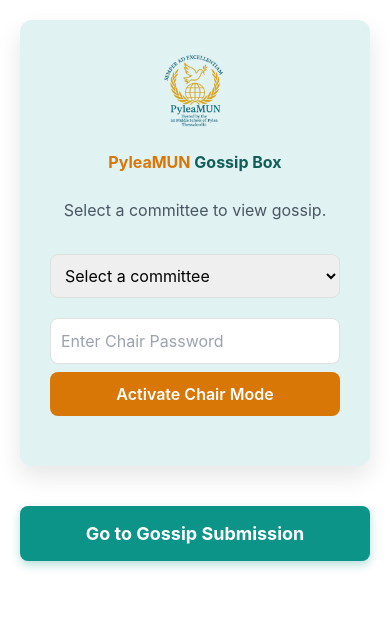
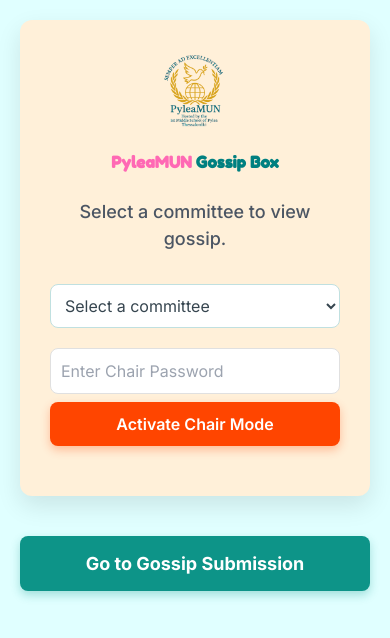
Before and after one commit to PyleaMUN/gossipbox-board, a plain HTML site: page index.html in a window 390 px wide. Drawn offline with nearby package versions, Linux system fonts and the light colour scheme; no server answers.

Commit message:
Update index.html

```diff
--- a/index.html
+++ b/index.html
@@ -4,13 +4,14 @@
     <meta charset="UTF-8">
     <meta name="viewport" content="width=device-width, initial-scale=1.0">
     <title id="boardTitle">PyleaMUN Gossip Box - Board</title>
-    <!-- Tailwind CSS CDN for styling -->
     <script src="https://cdn.tailwindcss.com"></script>
+    <link href="https://fonts.googleapis.com/css2?family=Inter:wght@400;500;600;700&display=swap" rel="stylesheet">
+    <link href="https://fonts.googleapis.com/css2?family=Fredoka+One&display=swap" rel="stylesheet">
     <style>
         /* Custom styles for the Inter font and overall aesthetics */
         body {
             font-family: 'Inter', sans-serif;
-            background-color: #ffffff; /* White background for the entire app */
+            background-color: #E0FFFF; /* Light Aqua background for the entire app */
             display: flex;
             flex-direction: column;
             align-items: center;
@@ -18,8 +19,25 @@
             padding: 20px;
             box-sizing: border-box;
         }
+        /* Custom scrollbar for better aesthetics */
+        ::-webkit-scrollbar {
+            width: 8px;
+        }
+        ::-webkit-scrollbar-track {
+            background: #c0f0f0; /* Lighter aqua tone */
+            border-radius: 10px;
+        }
+        ::-webkit-scrollbar-thumb {
+            background: #008080; /* Teal tone */
+            border-radius: 10px;
+            cursor: grab;
+        }
+        ::-webkit-scrollbar-thumb:hover {
+            background: #006b6b; /* Even darker on hover */
+        }
+
         .container {
-            background-color: #e0f2f2; /* Light Teal background for the container box */
+            background-color: #FFF0D9; /* Light Peach/Lemon background for the container box */
             border-radius: 12px; /* More rounded corners */
             box-shadow: 0 10px 25px rgba(0, 0, 0, 0.1); /* Softer shadow */
             padding: 30px;
@@ -38,15 +56,26 @@
             border-radius: 8px; /* Rounded corners for the logo */
         }
         h1 {
-            color: #115e59; /* Darker Teal for main title */
-            font-size: 2.25rem; /* text-4xl */
+            font-family: 'Fredoka One', cursive; /* Applied Fredoka One */
+            color: #008080; /* Bold Teal for main title */
+            font-size: 3.75rem; /* text-6xl by default */
             margin-bottom: 1rem; /* mb-4 */
         }
+        @media (max-width: 640px) { /* Tailwind's sm breakpoint */
+            h1 {
+                font-size: 3rem; /* text-5xl on small screens */
+            }
+        }
         .pyleamun-text {
-            color: #d97706; /* Gold for PyleaMUN */
+            color: #FF69B4; /* Hot Pink for PyleaMUN accent */
+        }
+        .text-gray-600 { /* For the descriptive paragraph near title */
+            color: #36454F; /* Dark Charcoal for text */
+            font-size: 1.125rem; /* text-lg for better readability */
+            font-weight: 500; /* font-medium */
         }
         .gossip-card {
-            background-color: #f8f8f8; /* Slightly off-white for cards */
+            background-color: #FFFFFF; /* Clean white for cards */
             border: 1px solid #e0e0e0;
             border-radius: 10px;
             padding: 15px;
@@ -61,6 +90,7 @@
             font-size: 1.1rem;
             color: #333;
             line-height: 1.5;
+            font-weight: 500; /* font-medium for prominence */
         }
         .gossip-timestamp {
             font-size: 0.85rem;
@@ -68,12 +98,12 @@
             text-align: right;
         }
         .visibility-toggle {
-            display: flex; /* Always flex for consistency */
+            display: flex;
             align-items: center;
             gap: 8px;
             font-size: 0.9rem;
-            color: #555;
-            /* No absolute positioning here, controlled by flex parent */
+            color: #36454F; /* Dark Charcoal */
+            font-weight: 600; /* font-semibold */
         }
         .visibility-toggle input[type="checkbox"] {
             /* Hide default checkbox */
@@ -100,7 +130,7 @@
             transition: transform 0.3s ease;
         }
         .visibility-toggle input[type="checkbox"]:checked {
-            background-color: #0d9488; /* Teal for checked */
+            background-color: #008080; /* Bold Teal for checked */
         }
         .visibility-toggle input[type="checkbox"]:checked::before {
             transform: translateX(20px);
@@ -120,7 +150,7 @@
             gap: 10px;
             font-size: 1rem;
             font-weight: 600;
-            color: #444;
+            color: #36454F; /* Dark Charcoal */
         }
         .chair-mode-toggle-display input[type="checkbox"] {
             /* Hide default checkbox */
@@ -147,7 +177,7 @@
             transition: transform 0.3s ease;
         }
         .chair-mode-toggle-display input[type="checkbox"]:checked {
-            background-color: #0d9488; /* Teal for checked */
+            background-color: #008080; /* Bold Teal for checked */
         }
         .chair-mode-toggle-display input[type="checkbox"]:checked::before {
             transform: translateX(25px);
@@ -159,11 +189,13 @@
             border-radius: 8px;
             font-size: 16px;
             box-sizing: border-box;
+            background-color: #ffffff;
+            color: #36454F;
         }
         .chair-mode-activate-button {
             width: 100%;
             padding: 10px;
-            background-color: #d97706; /* Gold button */
+            background-color: #FF4500; /* Vibrant Orange */
             color: white;
             border: none;
             border-radius: 8px;
@@ -171,24 +203,33 @@
             font-weight: 600;
             cursor: pointer;
             transition: background-color 0.3s ease;
+            box-shadow: 0 4px 10px rgba(255, 69, 0, 0.3);
         }
         .chair-mode-activate-button:hover {
-            background-color: #b45309; /* Darker gold on hover */
+            background-color: #CC3700; /* Darker orange on hover */
         }
         .committee-selector {
             margin-bottom: 20px;
             padding: 10px;
-            border: 1px solid #e0e0e0;
+            border: 1px solid #c0e0e0; /* Lighter border */
             border-radius: 8px;
             font-size: 16px;
             width: 100%;
             max-width: 300px;
             box-sizing: border-box;
+            background-color: #ffffff; /* White background */
+            color: #36454F; /* Dark Charcoal text */
+        }
+        .committee-selector:focus {
+            outline: none;
+            border-color: #008080;
+            box-shadow: 0 0 0 3px rgba(0, 128, 128, 0.2);
         }
         .no-gossip-message {
-            color: #666;
+            color: #36454F; /* Dark Charcoal */
             font-style: italic;
             margin-top: 20px;
+            font-weight: 500; /* font-medium */
         }
         .delete-button {
             background-color: #ef4444; /* Red for delete */
@@ -230,8 +271,11 @@
         }
         .modal-content h3 {
             font-size: 1.5rem;
-            color: #333;
+            color: #008080; /* Bold Teal */
             margin-bottom: 20px;
+        }
+        .modal-content p {
+            color: #36454F; /* Dark Charcoal */
         }
         .modal-buttons {
             display: flex;
@@ -246,6 +290,7 @@
             cursor: pointer;
             transition: background-color 0.3s ease;
             width: 100%; /* Make buttons full width in modal */
+            box-shadow: none; /* Remove default button shadow for modal buttons */
         }
         .modal-buttons .confirm-delete {
             background-color: #ef4444; /* Red */
@@ -298,7 +343,6 @@
 </head>
 <body>
     <div class="container">
-        <!-- Logo with onerror fallback for local image issues -->
         <img src="logo.png" alt="PyleaMUN Logo" class="logo"
              onerror="this.onerror=null; this.src='https://placehold.co/80x80/0d9488/ffffff?text=PyleaMUN'; this.style.borderRadius='8px';">
         <h1 class="font-bold mb-6"><span class="pyleamun-text">PyleaMUN</span> Gossip Box</h1>
@@ -331,15 +375,12 @@
         </div>
 
         <div id="gossipList" class="w-full">
-            <!-- Gossip messages will be loaded here -->
             <p id="noGossipMessage" class="no-gossip-message" style="display: none;">No gossip for this committee yet.</p>
         </div>
     </div>
 
-    <!-- Navigation Button to Submission Page -->
     <a href="https://pyleamun.github.io/gossipbox/" class="nav-button">Go to Gossip Submission</a>
 
-    <!-- Custom Confirmation Modal -->
     <div id="confirmationModal" class="modal-overlay" style="display: none;">
         <div class="modal-content">
             <h3>Are you sure?</h3>
@@ -351,7 +392,6 @@
         </div>
     </div>
 
-    <!-- Firebase SDKs -->
     <script type="module">
         import { initializeApp } from "https://www.gstatic.com/firebasejs/11.6.1/firebase-app.js";
         import { getAuth, signInAnonymously } from "https://www.gstatic.com/firebasejs/11.6.1/firebase-auth.js";
```
